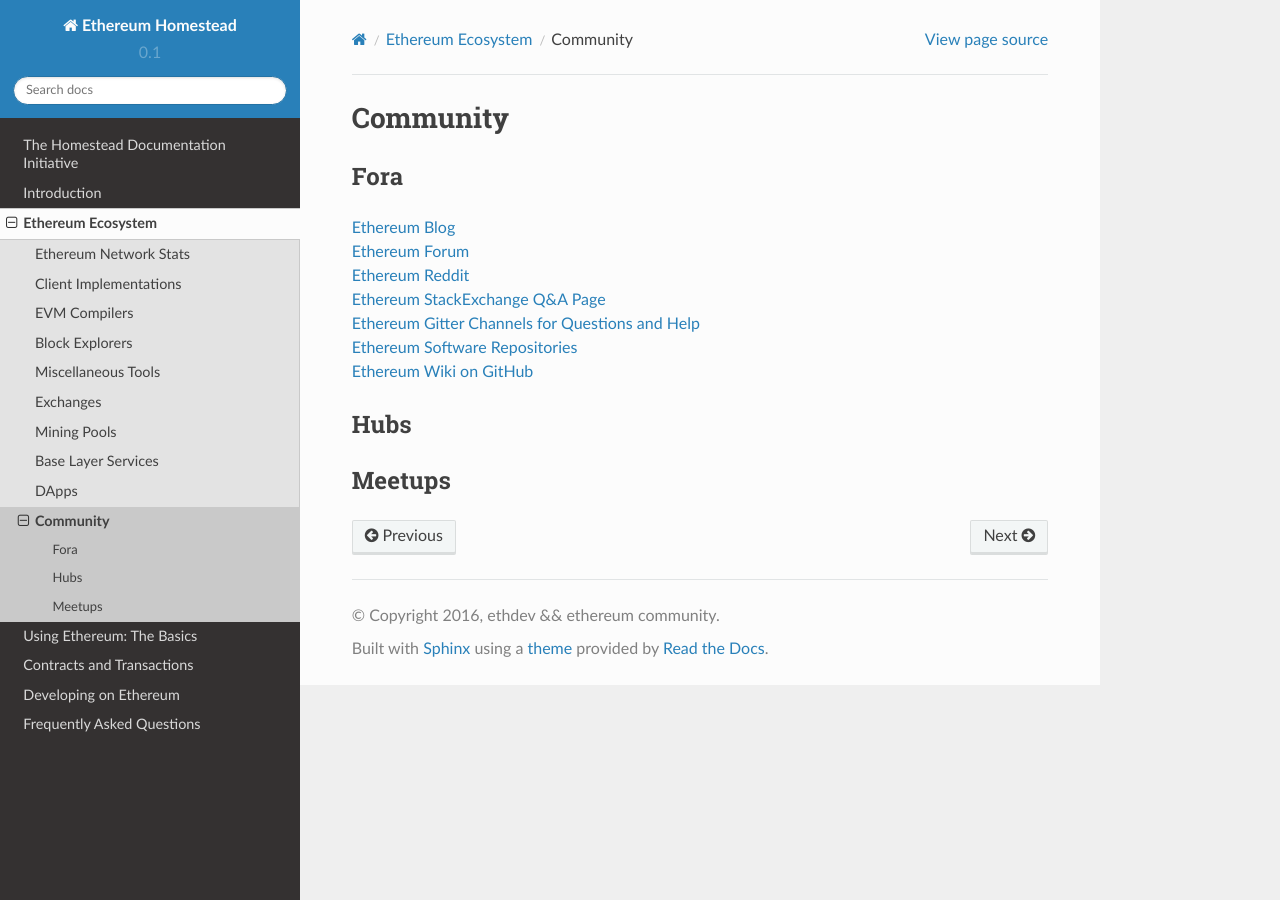
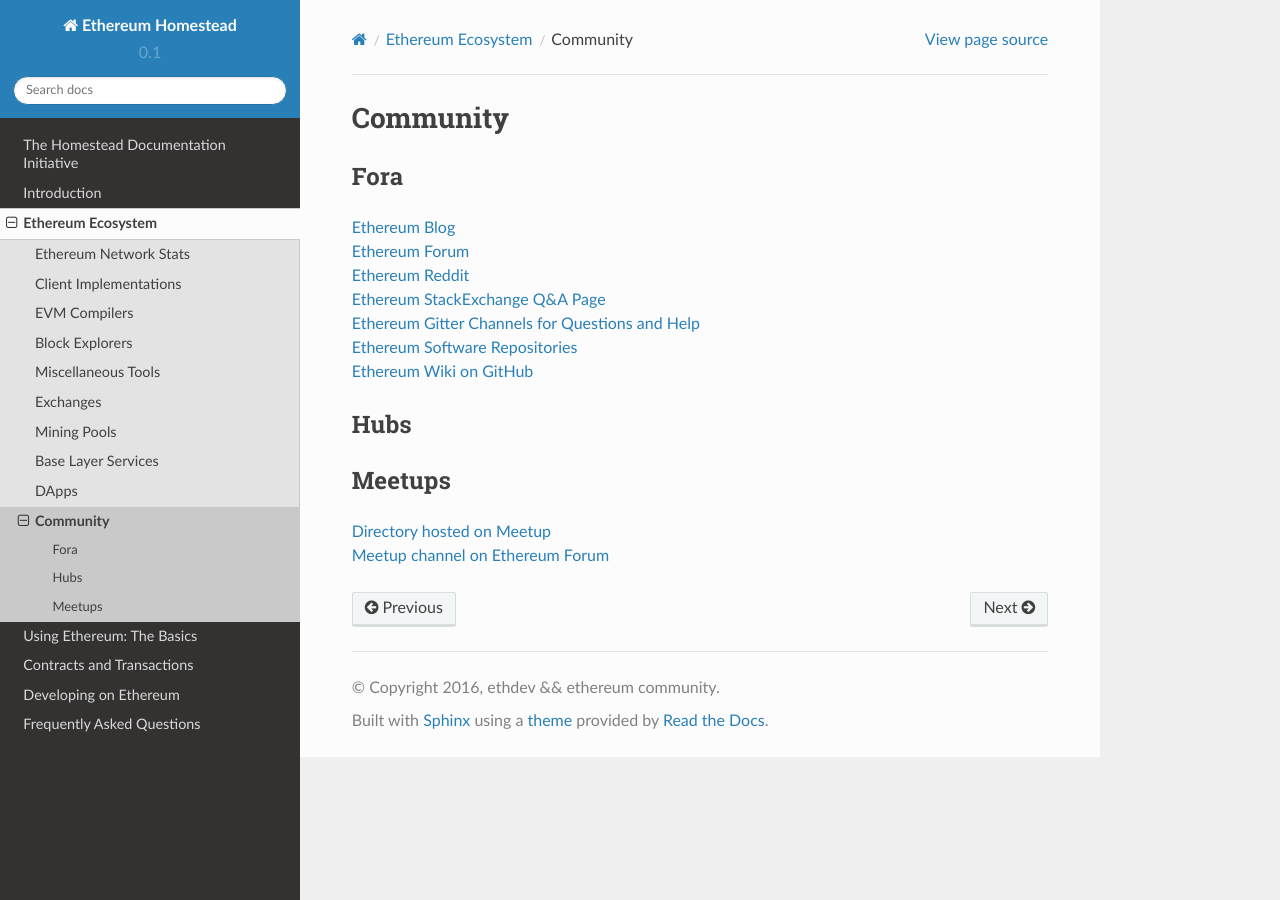
Before and after one commit to ethereum/homestead-guide, a Sphinx documentation site: the page built from source/ethereum-ecosystem/community.rst, in a window 1280 px wide. Built offline with Sphinx 7.4.7 and the Read the Docs theme 2.0.0, drawn with Linux system fonts in a browser that asks for light colours.

Commit message:
Update community.rst
Added 2 meetup directories

```diff
--- a/source/ethereum-ecosystem/community.rst
+++ b/source/ethereum-ecosystem/community.rst
@@ -26,3 +26,9 @@
 
 Meetups
 ================================================================================
+
+| `Directory hosted on Meetup`_
+| `Meetup channel on Ethereum Forum`_
+
+.. _Directory hosted on Meetup: http://www.meetup.com/topics/ethereum/
+.. _Meetup channel on Ethereum Forum: http://forum.ethereum.org/categories/meetups/
```
